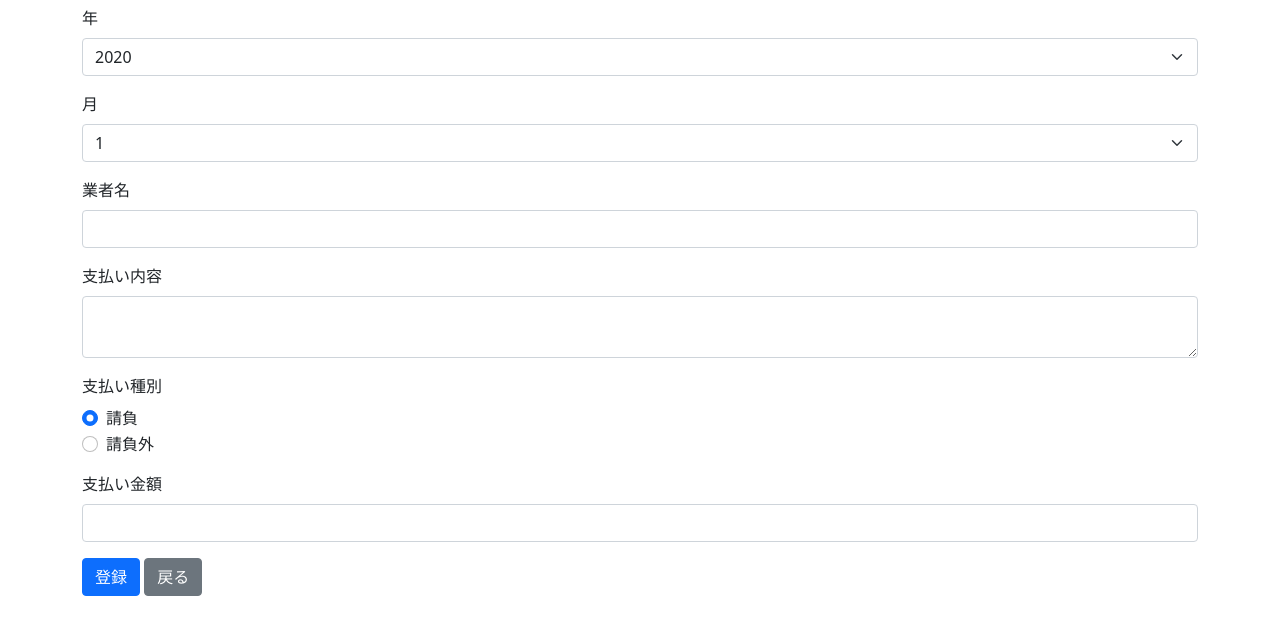
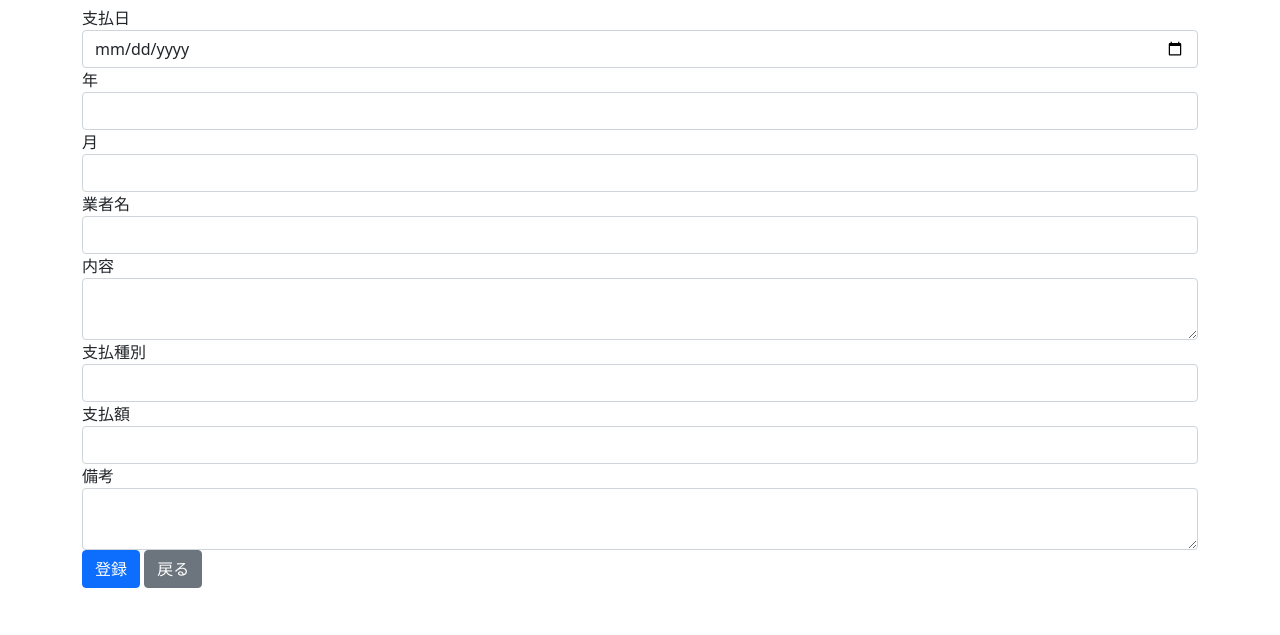
Before and after one commit to kikuoo/yosan_07, a Flask app: template templates/payment.html in a window 1280 px wide. Shown: the part 120-755 px from the top of the page. Run offline with Flask 3, Linux system fonts and the light colour scheme; the template is opened without the code that fills it, so the values that code supplies are empty; parts of the project's set-up code (start-up, migrations or seed data) failed here and were passed over.

Commit message:
250208-04

```diff
--- a/app.py
+++ b/app.py
@@ -44,14 +44,13 @@ class Payment(db.Model):
 
     id = db.Column(db.Integer, primary_key=True)
     work_type_id = db.Column(db.Integer, db.ForeignKey('work_types.id'), nullable=False)
-    payment_date = db.Column(db.Date, nullable=False)
+    payment_date = db.Column(db.Date, nullable=True)  # 既存のデータのためにnullable=True
     year = db.Column(db.Integer, nullable=False)
     month = db.Column(db.Integer, nullable=False)
     contractor = db.Column(db.String(200), nullable=False)
     description = db.Column(db.Text, nullable=False)
     payment_type = db.Column(db.String(50), nullable=False)
     amount = db.Column(db.Integer, nullable=False)
-    notes = db.Column(db.Text)
 
     work_type = db.relationship('WorkType', backref=db.backref('payments', lazy=True))
 
@@ -140,14 +139,12 @@ def payment(work_type_id):
     if request.method == 'POST':
         payment = Payment(
             work_type_id=work_type_id,
-            payment_date=datetime.strptime(request.form['payment_date'], '%Y-%m-%d').date(),
             year=request.form['year'],
             month=request.form['month'],
             contractor=request.form['contractor'],
             description=request.form['description'],
             payment_type=request.form['payment_type'],
-            amount=request.form['amount'],
-            notes=request.form.get('notes', '')
+            amount=request.form['amount']
         )
         db.session.add(payment)
         db.session.commit()
@@ -172,7 +169,8 @@ def payment_history(work_type_id):
 def edit_payment(payment_id):
     payment = db.session.query(Payment).get_or_404(payment_id)
     if request.method == 'POST':
-        payment.payment_date = datetime.strptime(request.form['payment_date'], '%Y-%m-%d')
+        payment.year = int(request.form['year'])
+        payment.month = int(request.form['month'])
         payment.amount = int(request.form['amount'])
         payment.notes = request.form['notes']
         db.session.commit()
--- a/templates/payment.html
+++ b/templates/payment.html
@@ -4,49 +4,44 @@
 <h2>支払い登録 - {{ work_type.work_name }}</h2>
 
 <form method="post">
-    <div class="mb-3">
-        <label for="year" class="form-label">年</label>
-        <select class="form-select" id="year" name="year" required>
-            {% for year in range(2020, 2031) %}
-            <option value="{{ year }}">{{ year }}</option>
-            {% endfor %}
-        </select>
+    <div class="form-group">
+        <label for="payment_date">支払日</label>
+        <input type="date" class="form-control" id="payment_date" name="payment_date" required>
     </div>
 
-    <div class="mb-3">
-        <label for="month" class="form-label">月</label>
-        <select class="form-select" id="month" name="month" required>
-            {% for month in range(1, 13) %}
-            <option value="{{ month }}">{{ month }}</option>
-            {% endfor %}
-        </select>
+    <div class="form-group">
+        <label for="year">年</label>
+        <input type="number" class="form-control" id="year" name="year" required>
     </div>
 
-    <div class="mb-3">
-        <label for="contractor" class="form-label">業者名</label>
+    <div class="form-group">
+        <label for="month">月</label>
+        <input type="number" class="form-control" id="month" name="month" min="1" max="12" required>
+    </div>
+
+    <div class="form-group">
+        <label for="contractor">業者名</label>
         <input type="text" class="form-control" id="contractor" name="contractor" required>
     </div>
 
-    <div class="mb-3">
-        <label for="description" class="form-label">支払い内容</label>
+    <div class="form-group">
+        <label for="description">内容</label>
         <textarea class="form-control" id="description" name="description" required></textarea>
     </div>
 
-    <div class="mb-3">
-        <label class="form-label">支払い種別</label>
-        <div class="form-check">
-            <input class="form-check-input" type="radio" name="payment_type" id="contract" value="請負" checked>
-            <label class="form-check-label" for="contract">請負</label>
-        </div>
-        <div class="form-check">
-            <input class="form-check-input" type="radio" name="payment_type" id="non_contract" value="請負外">
-            <label class="form-check-label" for="non_contract">請負外</label>
-        </div>
+    <div class="form-group">
+        <label for="payment_type">支払種別</label>
+        <input type="text" class="form-control" id="payment_type" name="payment_type" required>
     </div>
 
-    <div class="mb-3">
-        <label for="amount" class="form-label">支払い金額</label>
+    <div class="form-group">
+        <label for="amount">支払額</label>
         <input type="number" class="form-control" id="amount" name="amount" required>
+    </div>
+
+    <div class="form-group">
+        <label for="notes">備考</label>
+        <textarea class="form-control" id="notes" name="notes"></textarea>
     </div>
 
     <button type="submit" class="btn btn-primary">登録</button>
```
Also changed, not shown: migrations/versions/0fc398c52483_add_payment_date_and_notes_to_payment_.py (added, +34 -0 lines), migrations/versions/xxxxxxxxxxxx_add_payment_date_column_to_payments_table.py (added, +19 -0 lines).
